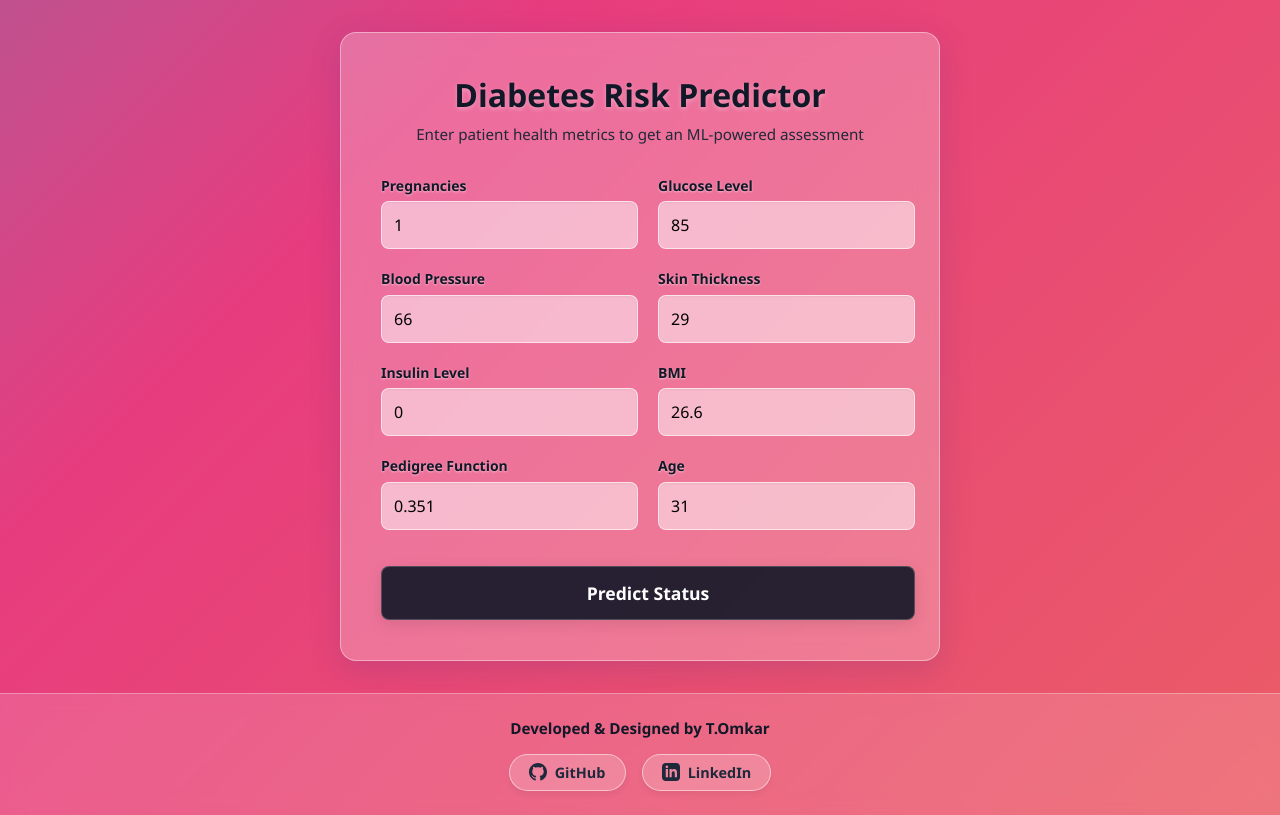
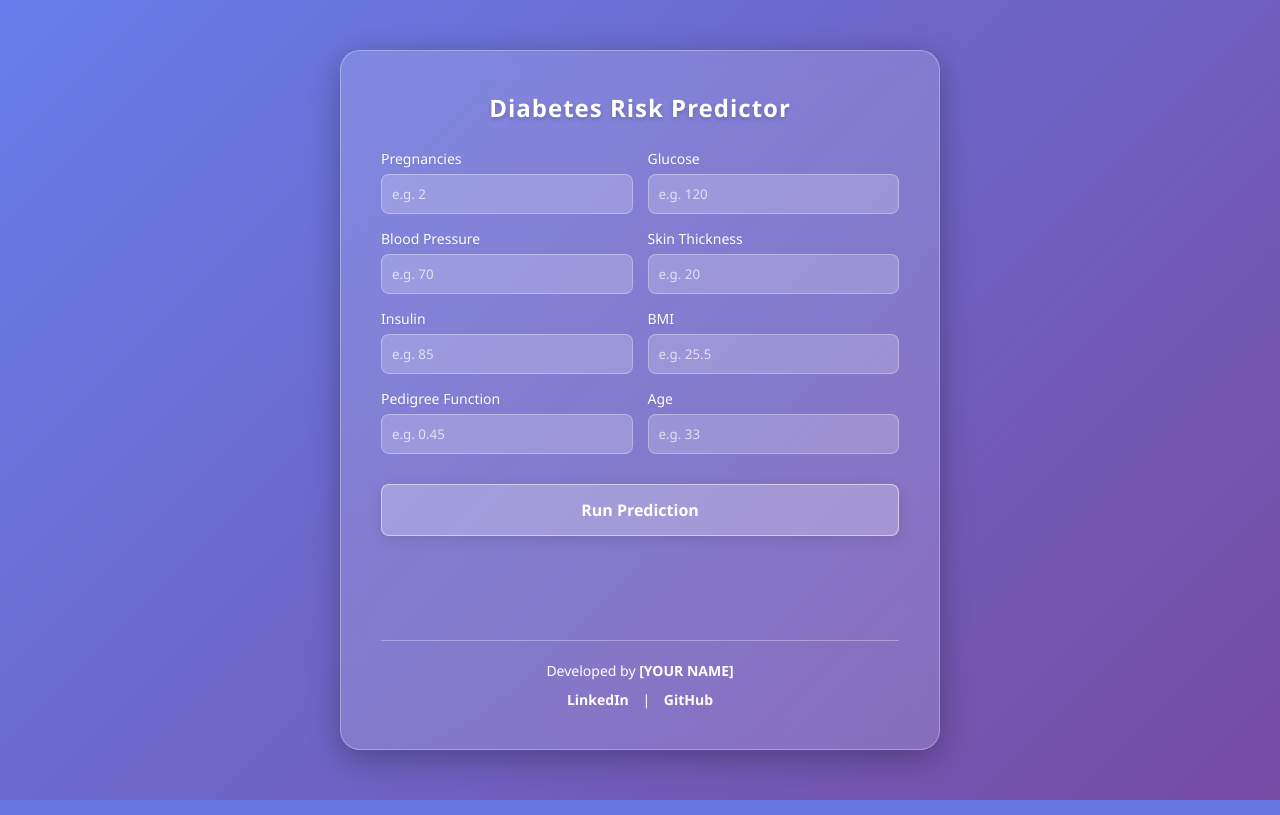
Before and after one commit to Tomkar527/diabetes-prediction, a Flask app: page / in a window 1280 px wide. Run offline with Flask 3, Linux system fonts and the light colour scheme; parts of the project's set-up code (start-up, migrations or seed data) failed here and were passed over.

Commit message:
moified code

```diff
--- a/templates/index.html
+++ b/templates/index.html
@@ -5,17 +5,6 @@
     <meta name="viewport" content="width=device-width, initial-scale=1.0">
     <title>Diabetes Prediction Model</title>
     <style>
-        :root {
-            --primary: #4f46e5;
-            --primary-hover: #4338ca;
-            --text-main: #1e293b;
-            --text-light: #334155;
-            --success: #065f46;
-            --success-bg: rgba(167, 243, 208, 0.8);
-            --danger: #991b1b;
-            --danger-bg: rgba(254, 202, 202, 0.8);
-        }
-
         * {
             box-sizing: border-box;
             margin: 0;
@@ -24,61 +13,42 @@
         }
 
         body {
-            background: linear-gradient(-45deg, #ee7752, #e73c7e, #23a6d5, #23d5ab);
-            background-size: 400% 400%;
-            animation: gradientBG 15s ease infinite;
-            color: var(--text-main);
-            display: flex;
-            flex-direction: column;
             min-height: 100vh;
-        }
-
-        @keyframes gradientBG {
-            0% { background-position: 0% 50%; }
-            50% { background-position: 100% 50%; }
-            100% { background-position: 0% 50%; }
-        }
-
-        main {
-            flex: 1;
             display: flex;
             justify-content: center;
             align-items: center;
-            padding: 2rem;
+            /* Vibrant gradient background to highlight the glass effect */
+            background: linear-gradient(135deg, #667eea 0%, #764ba2 100%);
+            background-attachment: fixed;
+            padding: 20px;
         }
 
-        .card {
-            background: rgba(255, 255, 255, 0.25);
+        /* Glassmorphism styling */
+        .glass-container {
+            background: rgba(255, 255, 255, 0.15);
             backdrop-filter: blur(12px);
             -webkit-backdrop-filter: blur(12px);
-            border: 1px solid rgba(255, 255, 255, 0.4);
-            border-radius: 16px;
-            box-shadow: 0 8px 32px 0 rgba(31, 38, 135, 0.15);
-            padding: 2.5rem;
+            border-radius: 20px;
+            border: 1px solid rgba(255, 255, 255, 0.3);
+            box-shadow: 0 8px 32px 0 rgba(0, 0, 0, 0.3);
+            padding: 40px;
             width: 100%;
             max-width: 600px;
+            color: #fff;
         }
 
-        h1 {
+        h2 {
             text-align: center;
-            font-size: 2rem;
-            margin-bottom: 0.5rem;
-            color: #111827;
-            text-shadow: 0 2px 4px rgba(255,255,255,0.3);
+            margin-bottom: 25px;
+            font-weight: 600;
+            letter-spacing: 1px;
+            text-shadow: 0 2px 4px rgba(0,0,0,0.2);
         }
 
-        p.subtitle {
-            text-align: center;
-            color: #1f2937;
-            margin-bottom: 2rem;
-            font-size: 0.95rem;
-            font-weight: 500;
-        }
-
-        form {
+        .form-grid {
             display: grid;
-            grid-template-columns: 1fr 1fr;
-            gap: 1.25rem;
+            grid-template-columns: repeat(2, 1fr);
+            gap: 15px;
         }
 
         .input-group {
@@ -87,258 +57,193 @@
         }
 
         label {
-            font-size: 0.875rem;
-            font-weight: 700;
-            margin-bottom: 0.4rem;
-            color: #111827;
-            text-shadow: 0 1px 2px rgba(255,255,255,0.5);
+            font-size: 14px;
+            margin-bottom: 6px;
+            font-weight: 500;
+            text-shadow: 0 1px 2px rgba(0,0,0,0.1);
         }
 
         input {
-            padding: 0.75rem;
-            background: rgba(255, 255, 255, 0.5);
-            border: 1px solid rgba(255, 255, 255, 0.6);
+            background: rgba(255, 255, 255, 0.2);
+            border: 1px solid rgba(255, 255, 255, 0.3);
+            padding: 10px;
             border-radius: 8px;
-            font-size: 1rem;
-            color: #000;
-            font-weight: 500;
-            transition: all 0.3s ease;
-            box-shadow: inset 0 1px 2px rgba(0,0,0,0.05);
+            color: #fff;
+            outline: none;
+            transition: 0.3s ease;
+        }
+
+        input::placeholder {
+            color: rgba(255, 255, 255, 0.7);
         }
 
         input:focus {
-            outline: none;
-            background: rgba(255, 255, 255, 0.8);
-            border-color: #ffffff;
-            box-shadow: 0 0 0 3px rgba(255, 255, 255, 0.4);
+            background: rgba(255, 255, 255, 0.35);
+            border-color: rgba(255, 255, 255, 0.6);
+            box-shadow: 0 0 8px rgba(255,255,255,0.2);
         }
 
-        button {
+        .btn-predict {
             grid-column: span 2;
-            background: rgba(17, 24, 39, 0.9);
-            color: white;
-            padding: 0.875rem;
-            border: 1px solid rgba(255, 255, 255, 0.2);
+            background: rgba(255, 255, 255, 0.25);
+            border: 1px solid rgba(255, 255, 255, 0.5);
+            padding: 14px;
             border-radius: 8px;
-            font-size: 1.1rem;
-            font-weight: 600;
+            color: #fff;
+            font-size: 16px;
+            font-weight: bold;
             cursor: pointer;
             transition: all 0.3s ease;
-            margin-top: 1rem;
+            margin-top: 15px;
             box-shadow: 0 4px 15px rgba(0,0,0,0.1);
         }
 
-        button:hover {
-            background: rgba(0, 0, 0, 1);
+        .btn-predict:hover {
+            background: rgba(255, 255, 255, 0.4);
             transform: translateY(-2px);
         }
 
-        button:disabled {
-            background: rgba(17, 24, 39, 0.5);
-            cursor: not-allowed;
-            transform: none;
+        .result-box {
+            grid-column: span 2;
+            text-align: center;
+            margin-top: 20px;
+            font-size: 18px;
+            font-weight: bold;
+            min-height: 24px;
+            text-shadow: 0 2px 4px rgba(0,0,0,0.2);
         }
 
-        #resultBox {
+        .footer {
             grid-column: span 2;
-            margin-top: 1.5rem;
-            padding: 1rem;
-            border-radius: 8px;
             text-align: center;
-            font-weight: bold;
-            font-size: 1.1rem;
-            display: none;
-            backdrop-filter: blur(5px);
-            -webkit-backdrop-filter: blur(5px);
+            margin-top: 30px;
+            font-size: 14px;
+            border-top: 1px solid rgba(255, 255, 255, 0.3);
+            padding-top: 20px;
         }
 
-        .diabetic { background-color: var(--danger-bg); color: var(--danger); border: 1px solid rgba(239, 68, 68, 0.4); }
-        .non-diabetic { background-color: var(--success-bg); color: var(--success); border: 1px solid rgba(16, 185, 129, 0.4); }
-        .error { background-color: rgba(255,255,255,0.7); color: #475569; border: 1px solid rgba(255,255,255,0.5); }
-
-        footer {
-            background: rgba(255, 255, 255, 0.15);
-            backdrop-filter: blur(10px);
-            -webkit-backdrop-filter: blur(10px);
-            border-top: 1px solid rgba(255, 255, 255, 0.3);
-            padding: 1.5rem;
-            text-align: center;
+        .footer a {
+            color: #fff;
+            text-decoration: none;
+            margin: 0 10px;
+            font-weight: 600;
+            transition: color 0.3s;
         }
 
-        footer p {
-            color: #111827;
-            font-size: 0.95rem;
-            margin-bottom: 1rem;
-            font-weight: 600;
+        .footer a:hover {
+            color: #ffecd2;
+            text-decoration: underline;
         }
 
-        /* New Efficient Glass Social Buttons */
-        .social-links {
-            display: flex;
-            justify-content: center;
-            gap: 1rem;
-            flex-wrap: wrap;
+        @media (max-width: 500px) {
+            .form-grid {
+                grid-template-columns: 1fr;
             }
-
-        .social-btn {
-            display: inline-flex;
-            align-items: center;
-            gap: 0.5rem;
-            padding: 0.5rem 1.2rem;
-            background: rgba(255, 255, 255, 0.2);
-            border: 1px solid rgba(255, 255, 255, 0.5);
-            border-radius: 50px;
-            color: #1e293b;
-            text-decoration: none;
-            font-weight: 600;
-            font-size: 0.9rem;
-            transition: all 0.3s ease;
-            box-shadow: 0 4px 6px rgba(0,0,0,0.05);
+            .btn-predict, .result-box, .footer {
+                grid-column: span 1;
             }
-
-        .social-btn:hover {
-            background: rgba(255, 255, 255, 0.6);
-            transform: translateY(-2px);
-            color: #000;
-            box-shadow: 0 6px 12px rgba(0,0,0,0.1);
-            border-color: rgba(255, 255, 255, 0.8);
-        }
-
-        .social-btn svg {
-            width: 18px;
-            height: 18px;
-            fill: currentColor;
-        }
-
-        @media (max-width: 600px) {
-            form { grid-template-columns: 1fr; }
-            button, #resultBox { grid-column: span 1; }
         }
     </style>
 </head>
 <body>
 
-    <main>
-        <div class="card">
-            <h1>Diabetes Risk Predictor</h1>
-            <p class="subtitle">Enter patient health metrics to get an ML-powered assessment</p>
-
-            <form id="predictionForm">
+<div class="glass-container">
+    <h2>Diabetes Risk Predictor</h2>
+    <form id="predictionForm" class="form-grid">
         <div class="input-group">
-                    <label for="Pregnancies">Pregnancies</label>
-                    <input type="number" id="Pregnancies" required min="0" value="1">
+            <label>Pregnancies</label>
+            <input type="number" id="Pregnancies" required placeholder="e.g. 2">
         </div>
         <div class="input-group">
-                    <label for="Glucose">Glucose Level</label>
-                    <input type="number" step="0.1" id="Glucose" required value="85">
+            <label>Glucose</label>
+            <input type="number" id="Glucose" required placeholder="e.g. 120">
         </div>
         <div class="input-group">
-                    <label for="BloodPressure">Blood Pressure</label>
-                    <input type="number" step="0.1" id="BloodPressure" required value="66">
+            <label>Blood Pressure</label>
+            <input type="number" id="BloodPressure" required placeholder="e.g. 70">
         </div>
         <div class="input-group">
-                    <label for="SkinThickness">Skin Thickness</label>
-                    <input type="number" step="0.1" id="SkinThickness" required value="29">
+            <label>Skin Thickness</label>
+            <input type="number" id="SkinThickness" required placeholder="e.g. 20">
         </div>
         <div class="input-group">
-                    <label for="Insulin">Insulin Level</label>
-                    <input type="number" step="0.1" id="Insulin" required value="0">
+            <label>Insulin</label>
+            <input type="number" id="Insulin" required placeholder="e.g. 85">
         </div>
         <div class="input-group">
-                    <label for="BMI">BMI</label>
-                    <input type="number" step="0.1" id="BMI" required value="26.6">
+            <label>BMI</label>
+            <input type="number" step="0.1" id="BMI" required placeholder="e.g. 25.5">
         </div>
         <div class="input-group">
-                    <label for="DiabetesPedigreeFunction">Pedigree Function</label>
-                    <input type="number" step="0.001" id="DiabetesPedigreeFunction" required value="0.351">
+            <label>Pedigree Function</label>
+            <input type="number" step="0.001" id="DiabetesPedigreeFunction" required placeholder="e.g. 0.45">
         </div>
         <div class="input-group">
-                    <label for="Age">Age</label>
-                    <input type="number" id="Age" required min="1" value="31">
+            <label>Age</label>
+            <input type="number" id="Age" required placeholder="e.g. 33">
         </div>
 
-                <button type="submit" id="submitBtn">Predict Status</button>
-                <div id="resultBox"></div>
+        <button type="submit" class="btn-predict">Run Prediction</button>
+
+        <div class="result-box" id="resultText"></div>
+
+        <div class="footer">
+            <p>Developed by <strong>[YOUR NAME]</strong></p>
+            <p style="margin-top: 10px;">
+                <a href="[YOUR LINKEDIN URL]" target="_blank">LinkedIn</a> |
+                <a href="[YOUR GITHUB URL]" target="_blank">GitHub</a>
+            </p>
+        </div>
     </form>
 </div>
-    </main>
-
-    <footer>
-        <p>Developed & Designed by <strong>T.Omkar</strong></p>
-        <div class="social-links">
-            <a href="https://github.com/Tomkar527" target="_blank" rel="noopener noreferrer" class="social-btn">
-                <svg viewBox="0 0 24 24">
-                    <path d="M12 0c-6.626 0-12 5.373-12 12 0 5.302 3.438 9.8 8.207 11.387.599.111.793-.261.793-.577v-2.234c-3.338.726-4.033-1.416-4.033-1.416-.546-1.387-1.333-1.756-1.333-1.756-1.089-.745.083-.729.083-.729 1.205.084 1.839 1.237 1.839 1.237 1.07 1.834 2.807 1.304 3.492.997.107-.775.418-1.305.762-1.604-2.665-.305-5.467-1.334-5.467-5.931 0-1.311.469-2.381 1.236-3.221-.124-.303-.535-1.524.117-3.176 0 0 1.008-.322 3.301 1.23.957-.266 1.983-.399 3.003-.404 1.02.005 2.047.138 3.006.404 2.291-1.552 3.297-1.23 3.297-1.23.653 1.653.242 2.874.118 3.176.77.84 1.235 1.911 1.235 3.221 0 4.609-2.807 5.624-5.479 5.921.43.372.823 1.102.823 2.222v3.293c0 .319.192.694.801.576 4.765-1.589 8.199-6.086 8.199-11.386 0-6.627-5.373-12-12-12z"/>
-                </svg>
-                GitHub
-            </a>
-
-            <a href="https://www.linkedin.com/in/t-omkar-025383382?utm_source=share_via&utm_content=profile&utm_medium=member_android" target="_blank" rel="noopener noreferrer" class="social-btn">
-                <svg viewBox="0 0 24 24">
-                    <path d="M19 0h-14c-2.761 0-5 2.239-5 5v14c0 2.761 2.239 5 5 5h14c2.762 0 5-2.239 5-5v-14c0-2.761-2.238-5-5-5zm-11 19h-3v-11h3v11zm-1.5-12.268c-.966 0-1.75-.79-1.75-1.764s.784-1.764 1.75-1.764 1.75.79 1.75 1.764-.783 1.764-1.75 1.764zm13.5 12.268h-3v-5.604c0-3.368-4-3.113-4 0v5.604h-3v-11h3v1.765c1.396-2.586 7-2.777 7 2.476v6.759z"/>
-                </svg>
-                LinkedIn
-            </a>
-        </div>
-    </footer>
 
 <script>
     document.getElementById('predictionForm').addEventListener('submit', async function(e) {
         e.preventDefault();
 
-            const btn = document.getElementById('submitBtn');
-            const resultBox = document.getElementById('resultBox');
+        const resultText = document.getElementById('resultText');
+        resultText.innerText = "Analyzing patient data...";
+        resultText.style.color = "#fff";
 
-            btn.disabled = true;
-            btn.innerText = 'Analyzing...';
-            resultBox.style.display = 'none';
-            resultBox.className = '';
-
-            const payload = {
-                Pregnancies: parseInt(document.getElementById('Pregnancies').value),
+        // Collect parameters
+        const data = {
+            Pregnancies: parseFloat(document.getElementById('Pregnancies').value),
             Glucose: parseFloat(document.getElementById('Glucose').value),
             BloodPressure: parseFloat(document.getElementById('BloodPressure').value),
             SkinThickness: parseFloat(document.getElementById('SkinThickness').value),
             Insulin: parseFloat(document.getElementById('Insulin').value),
             BMI: parseFloat(document.getElementById('BMI').value),
             DiabetesPedigreeFunction: parseFloat(document.getElementById('DiabetesPedigreeFunction').value),
-                Age: parseInt(document.getElementById('Age').value)
+            Age: parseFloat(document.getElementById('Age').value)
         };
 
         try {
-                const response = await fetch('http://127.0.0.1:8000/predict', {
+            const response = await fetch('/predict', {
                 method: 'POST',
                 headers: {
-                        'Content-Type': 'application/json',
+                    'Content-Type': 'application/json'
                 },
-                    body: JSON.stringify(payload)
+                body: JSON.stringify(data)
             });
 
-                if (!response.ok) {
-                    throw new Error(`Server error: ${response.status}`);
+            const result = await response.json();
+
+            if (result.error) {
+                resultText.innerText = "Error processing prediction.";
+            } else {
+                if (result.prediction === 1) {
+                    resultText.innerText = "High Risk of Diabetes";
+                    resultText.style.color = "#ff9ff3"; // Soft pink/red for alert
+                } else {
+                    resultText.innerText = "Low Risk of Diabetes";
+                    resultText.style.color = "#a1f2c2"; // Soft green for clear
                 }
-
-                const data = await response.json();
-
-                resultBox.style.display = 'block';
-                if (data.status === 'Diabetic') {
-                    resultBox.textContent = '⚠️ Assessment: High Risk (Diabetic)';
-                    resultBox.classList.add('diabetic');
-                } else {
-                    resultBox.textContent = '✅ Assessment: Low Risk (Non-Diabetic)';
-                    resultBox.classList.add('non-diabetic');
             }
-
         } catch (error) {
-                console.error('Error:', error);
-                resultBox.style.display = 'block';
-                resultBox.textContent = 'Error: Cannot connect to the API. Is your FastAPI server running?';
-                resultBox.classList.add('error');
-            } finally {
-                btn.disabled = false;
-                btn.innerText = 'Predict Status';
+            resultText.innerText = "Failed to connect to the prediction API.";
         }
     });
 </script>
+
 </body>
 </html>
```
Lines whose indentation alone changed are shown as unchanged.
